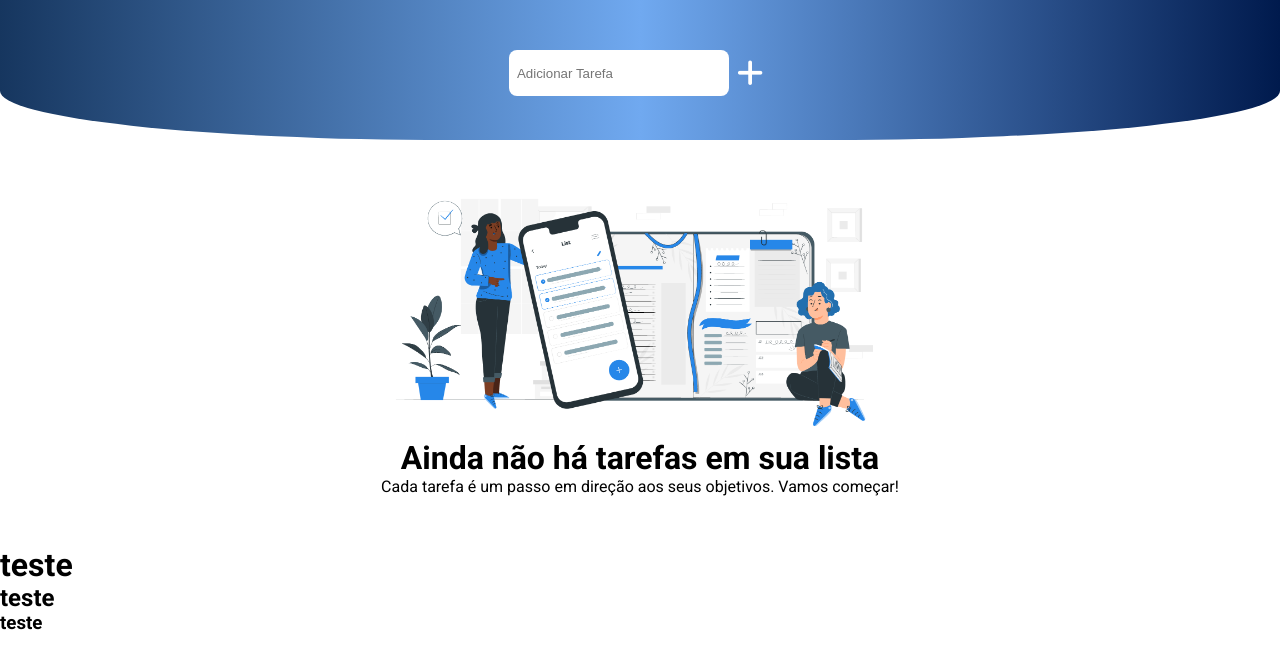
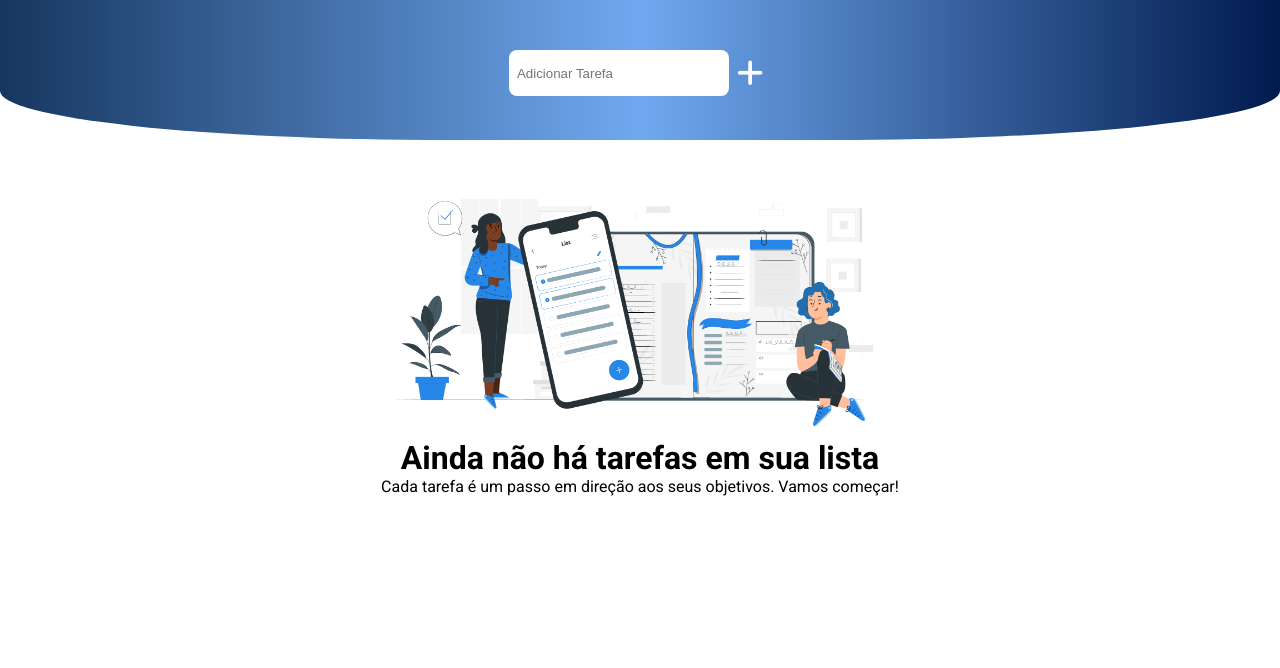
Before and after one commit to MarceloDEV05/ToDo-List, a plain HTML site: page index.html in a window 1280 px wide. Drawn offline with Linux system fonts and the light colour scheme.

Commit message:
codigo original

```diff
--- a/index.html
+++ b/index.html
@@ -37,11 +37,6 @@
         </ul>
     </div>
 
-    <div class="newteste">
-        <h1>teste</h1>
-        <h2>teste</h2>
-        <h3>teste</h3>
-    </div>
 
     <script src="main.js"></script>
 </body>
```
